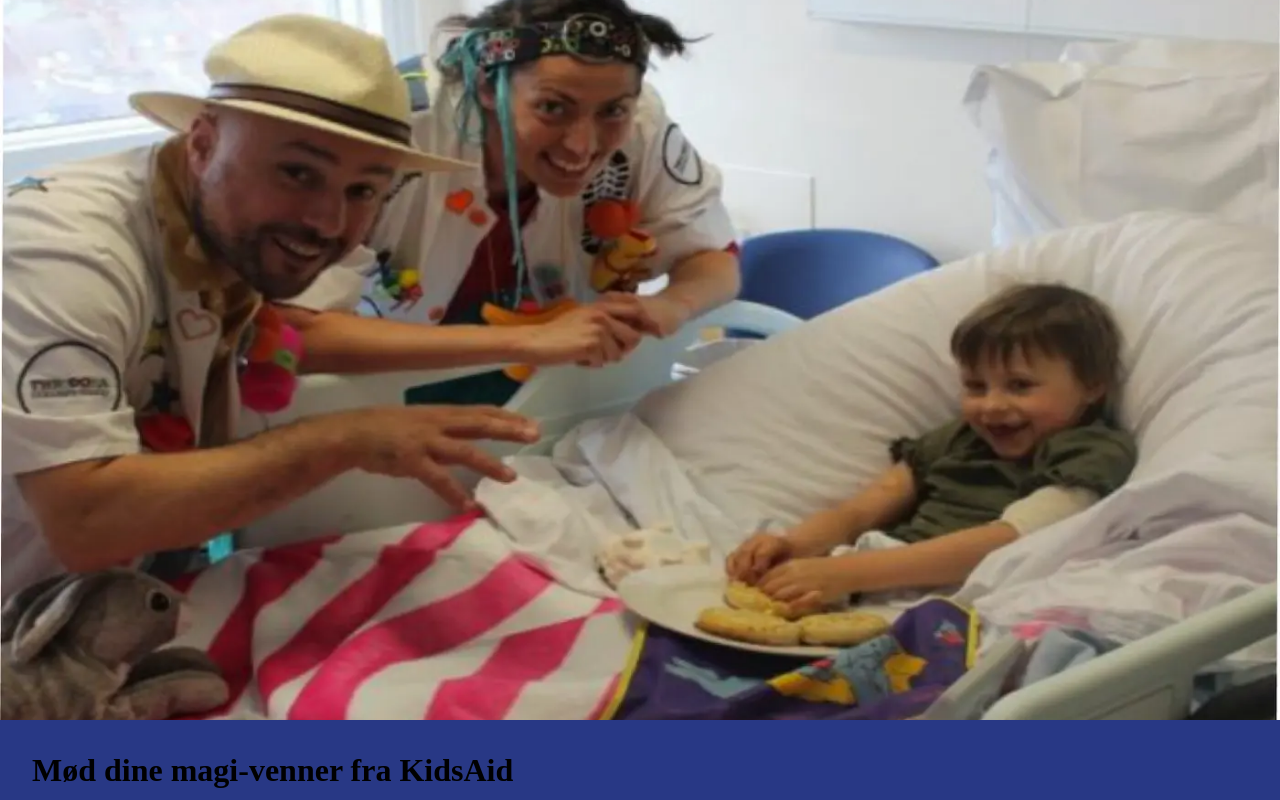
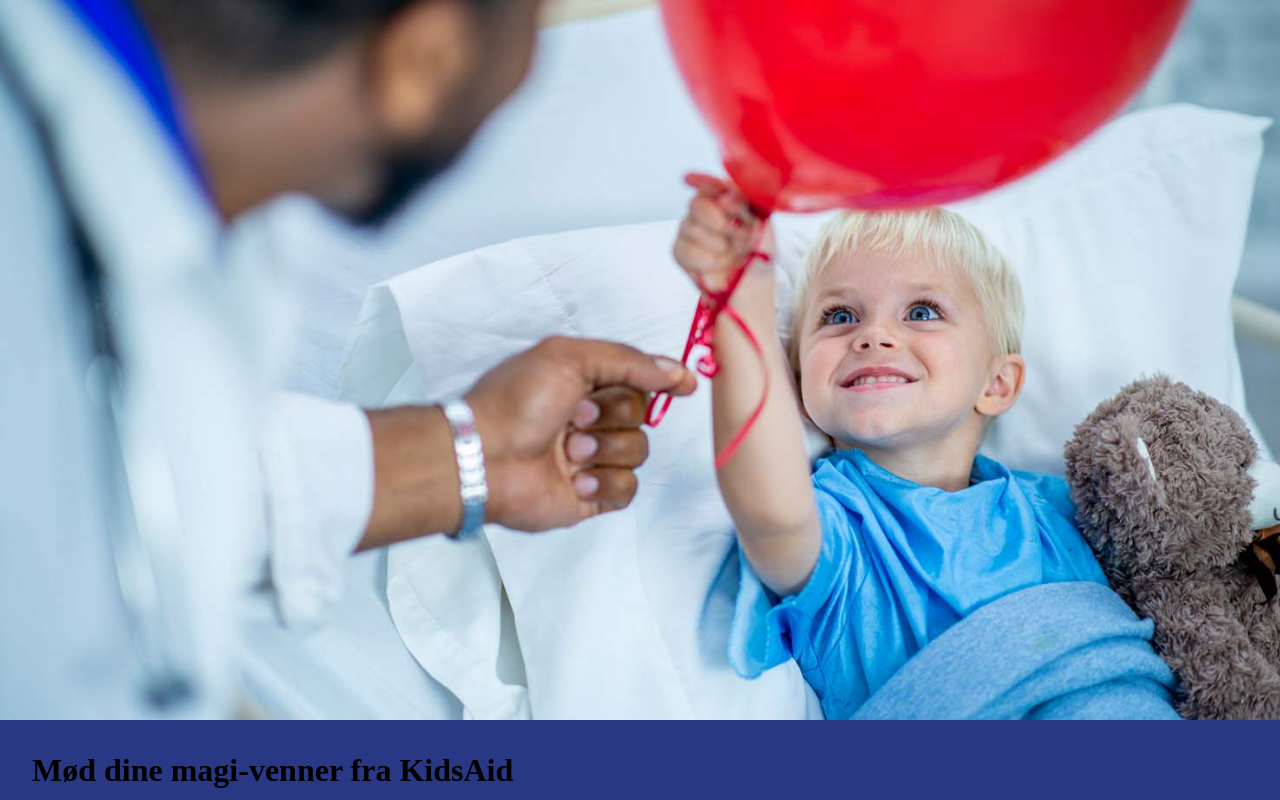
Before and after one commit to MagiVenner/MagiVenner, an Astro site: page / in a window 1280 px wide. Shown: the top 800 px of the page. Built offline with nearby package versions, Linux system fonts and the light colour scheme; Astro itself is replaced by a stand-in of ours.

Commit message:
hero section

```diff
--- a/src/componets/Hero.astro
+++ b/src/componets/Hero.astro
@@ -2,7 +2,7 @@
 
 <style>
   header {
-    background-image: url("../../public/img/Herosection.webp");
+    background-image: url("../../public/img/herosection.jpg");
     background-size: cover;
     background-position: left;
     width: 100%;
```
